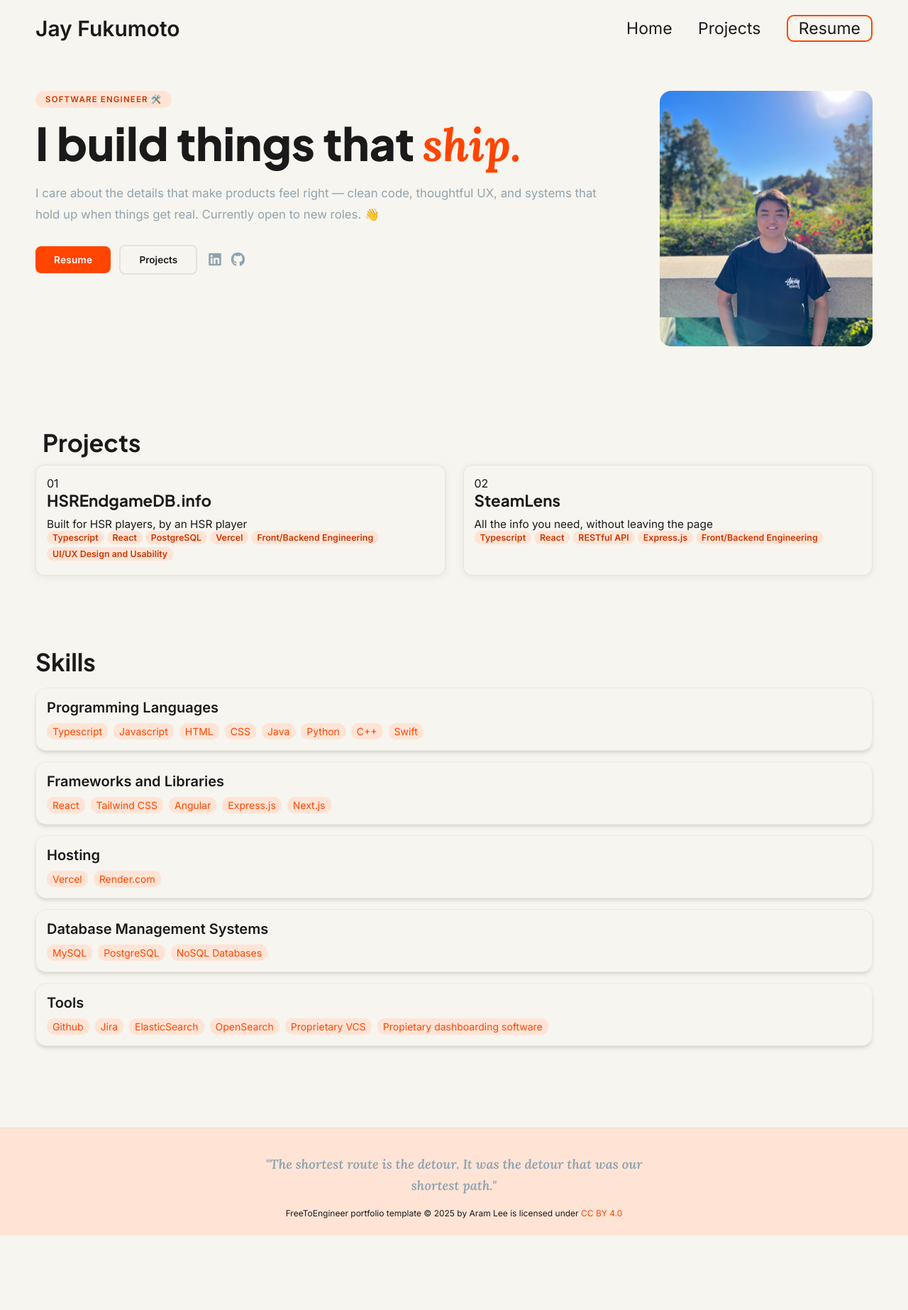
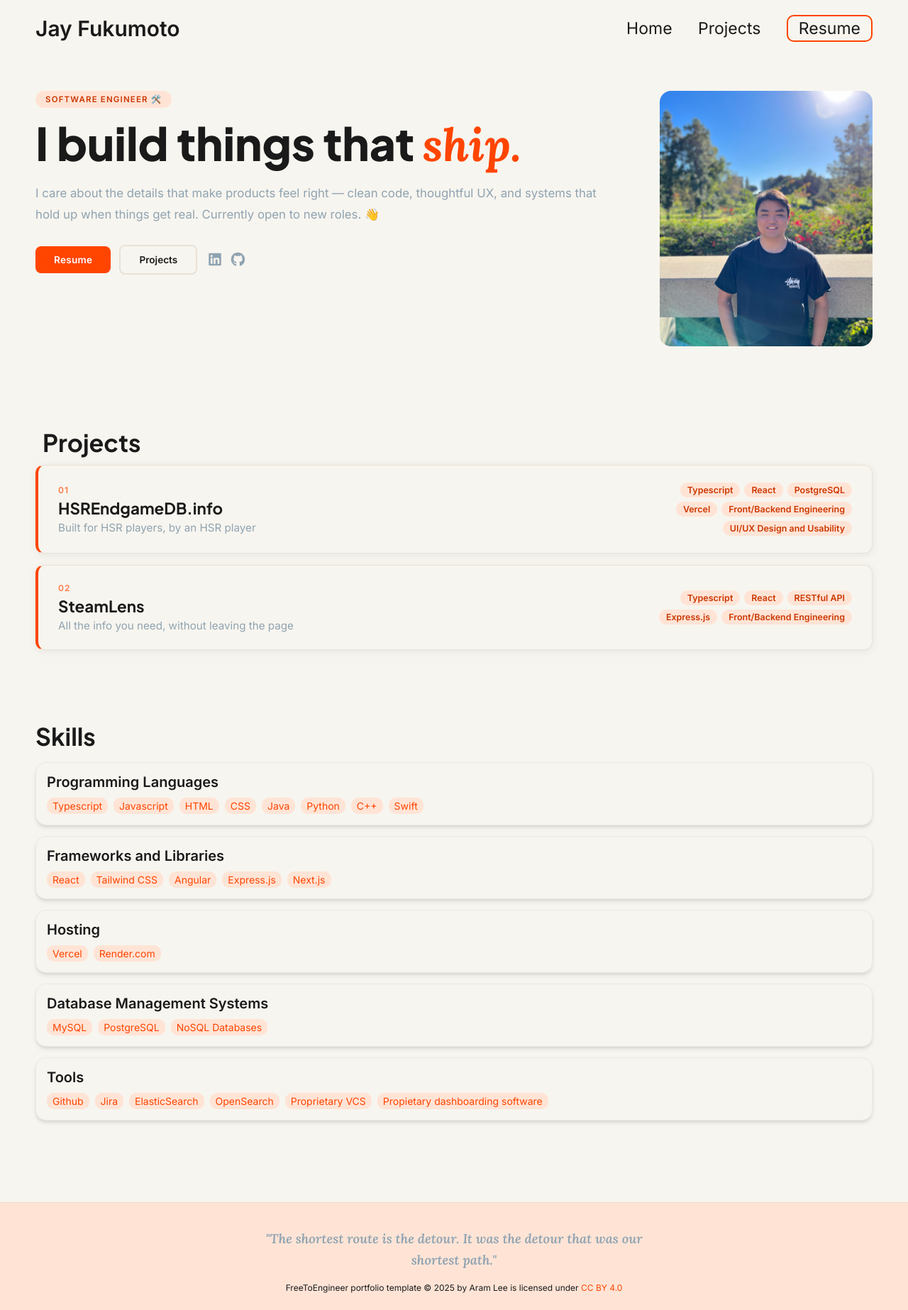
Before and after one commit to jayfuku/jayfuku.github.io, a Jekyll site: the page built from index.html, in a window 1280 px wide. Shown: the whole page at 71% size. Built offline with Jekyll 4.4.1, drawn with Linux system fonts in a browser that asks for light colours; before the commit the page ends 1741 px from its top, so only the background shows below that.

Commit message:
feat: replace project card CSS with horizontal layout

```diff
--- a/css/styles.css
+++ b/css/styles.css
@@ -284,120 +284,101 @@ nav .mobile-nav {
 .project-grid-section {
     margin-bottom: 100px;
     margin-top: 50px;
-    display:flex;
+    display: flex;
     flex-direction: column;
     justify-content: center;
-   }
+}
 
-.project-grid-section h2{
+.project-grid-section h2 {
     font-size: 34px;
     margin-bottom: 10px;
     padding: 0 10px;
 }
 
 .project-grid-section .grid-container {
-    display: grid;
-    grid-template-columns: repeat(auto-fit, minmax(450px, 1fr));
-    gap: 25px;
+    display: flex;
+    flex-direction: column;
+    gap: 16px;
     width: 100%;
-    margin: 0 auto;
-    align-items: stretch;
-
 }
 
 .project-grid-section .project-link {
+    display: block;
     text-decoration: none;
     color: inherit;
-    display: inline-block;
 }
 
-.project-grid-section .grid-container .project-link .project-card {
+.project-grid-section .project-link .project-card {
+    display: flex;
+    flex-direction: row;
+    align-items: center;
+    justify-content: space-between;
+    padding: 24px 28px;
+    background: var(--background-color);
+    border: 1px solid var(--border-color);
+    border-left: 4px solid var(--highlight-color);
+    border-radius: 12px;
+    box-shadow: 0 2px 12px rgba(0, 0, 0, 0.07);
+    transition: background 0.2s ease, box-shadow 0.2s ease, transform 0.2s ease;
+}
+
+.project-grid-section .project-link:hover .project-card {
+    background: var(--light-background-color);
+    box-shadow: 0 8px 24px rgba(0, 0, 0, 0.11);
+    transform: translateY(-2px);
+}
+
+.project-card-left {
     display: flex;
     flex-direction: column;
-    width: 100%;
-    height: 100%;
-    box-sizing: border-box;
-    padding: 15px;
-    background: var(--background-color);
-    box-shadow: 0 2px 12px rgba(0, 0, 0, 0.07);
-    border-radius: 12px;
-    border: 1px solid var(--border-color);
-    transition: transform 0.2s ease, box-shadow 0.2s ease;
-    overflow: hidden;
+    gap: 4px;
 }
 
-.project-grid-section .grid-container .project-link:hover .project-card {
-    transform: translateY(-3px);
-    box-shadow: 0 8px 24px rgba(0, 0, 0, 0.11);
+.project-card .project-number {
+    font-family: 'Inter', sans-serif;
+    font-size: 0.75rem;
+    font-weight: 700;
+    letter-spacing: 0.08em;
+    color: var(--highlight-color);
+    opacity: 0.7;
 }
 
-.project-card img {
-    width: 100%;
-    max-width: 100%;
-    aspect-ratio: 3/1;
-    object-fit: cover;
-    display: block;
-    border-radius: 6px;
-    margin-bottom: 10px;
+.project-card .project-title {
+    font-size: 1.4rem;
+    font-weight: 700;
+    margin-bottom: 0;
+    color: var(--text-color);
+    text-decoration: none;
+    transition: none;
 }
 
-
-.project-card .project-title {
-    font-size: 1.4em;
-    text-decoration: none;
-    transition: color 0.3s ease;
-    margin-bottom: 10px
+.project-card .project-headline {
+    font-size: 0.95rem;
+    color: var(--muted-color);
+    margin: 0;
 }
 
-.project-card .project-title:hover {
-    text-decoration: underline;
+.project-card-right {
+    flex-shrink: 0;
+    margin-left: 32px;
 }
-
 
 .project-card .project-skills {
     display: flex;
     flex-wrap: wrap;
-    gap: 4px;
-    margin-bottom: 5px;
+    gap: 6px;
+    justify-content: flex-end;
+    max-width: 280px;
 }
 
 .project-card .project-skills .skill {
-    padding: 2px 8px;
+    padding: 3px 10px;
     border-radius: 10px;
     font-size: 0.78em;
     font-weight: 600;
     background-color: var(--light-background-color);
     color: #CC3700;
     white-space: nowrap;
-}
-
-.project-card .project-description {
-    display: -webkit-box;
-    -webkit-line-clamp: 4;
-    line-clamp: 4px;
-    -webkit-box-orient: vertical;
-    overflow: hidden;
-    text-overflow: ellipsis;
-    word-break: break-word;
-    line-height: 1.5;
-    max-height: calc(1.5em * 4);
-}
-
-.project-card .read-more {
-    background-color: transparent;
-    border: none;
-    color: var(--highlight-color);
-    cursor: pointer;
-    font-size: 0.85em;
-    font-weight: 600;
-    font-family: 'Inter', sans-serif;
-    margin-top: auto;
-    padding-top: 10px;
-    text-align: start;
-}
-
-.project-card .read-more:hover {
-    text-decoration: underline;
 }
 
 
@@ -816,10 +797,19 @@ footer p {
     }
 
     /*   Section 2: Project-grid  */
-    .project-grid-section .grid-container .project-card {
-        max-width: 500px;
-        height: 500px;
-        margin: 0 auto;
+    .project-card {
+        flex-direction: column;
+        align-items: flex-start;
+    }
+
+    .project-card-right {
+        margin-left: 0;
+        margin-top: 12px;
+    }
+
+    .project-card .project-skills {
+        justify-content: flex-start;
+        max-width: 100%;
     }
 
 
@@ -891,7 +881,7 @@ footer p {
     }
 
     .project-grid-section .grid-container {
-    grid-template-columns: repeat(auto-fit, minmax(300px, 1fr));
+        gap: 12px;
     }
 
     /*SECTION 4:Contact */
```
